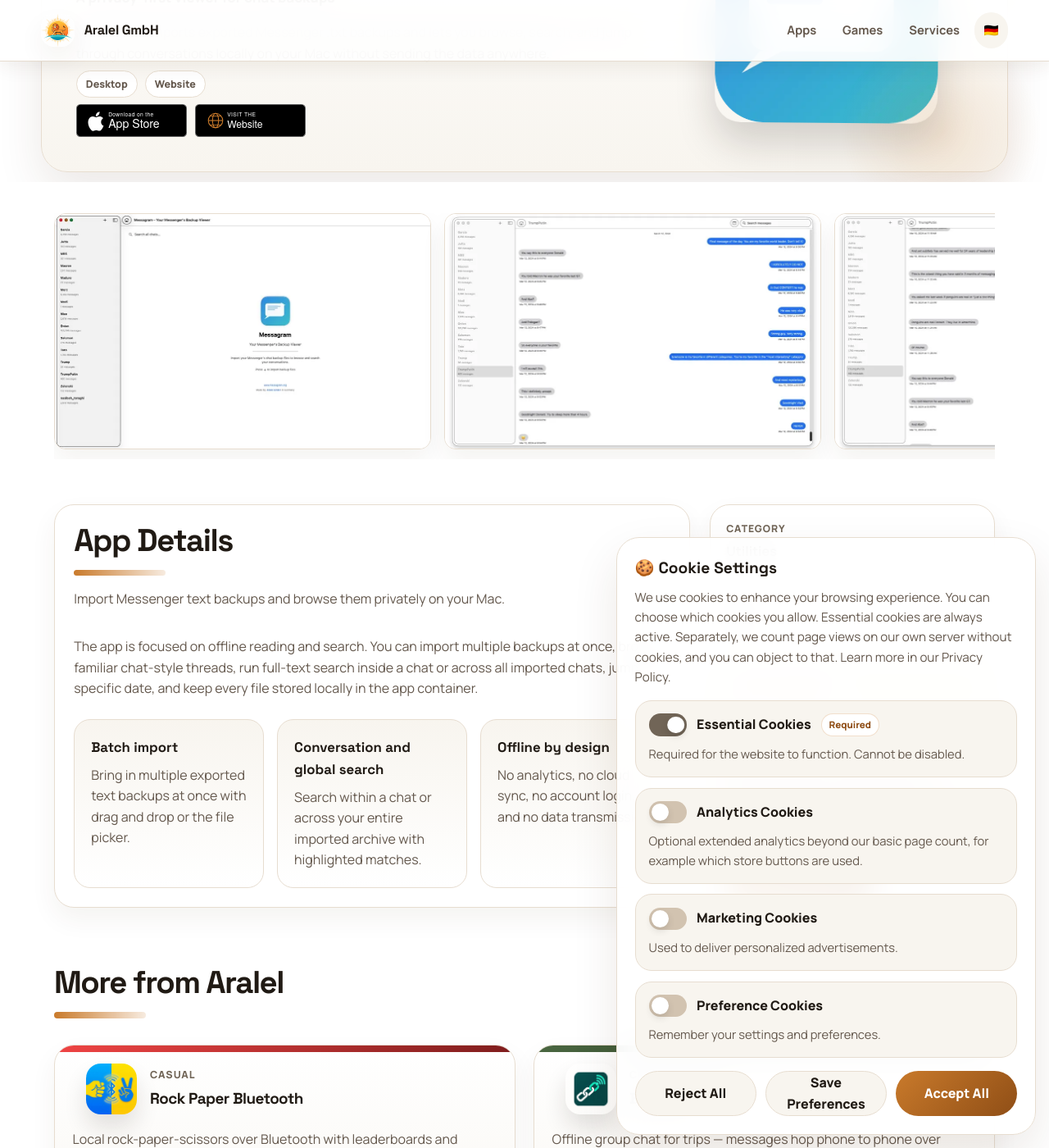
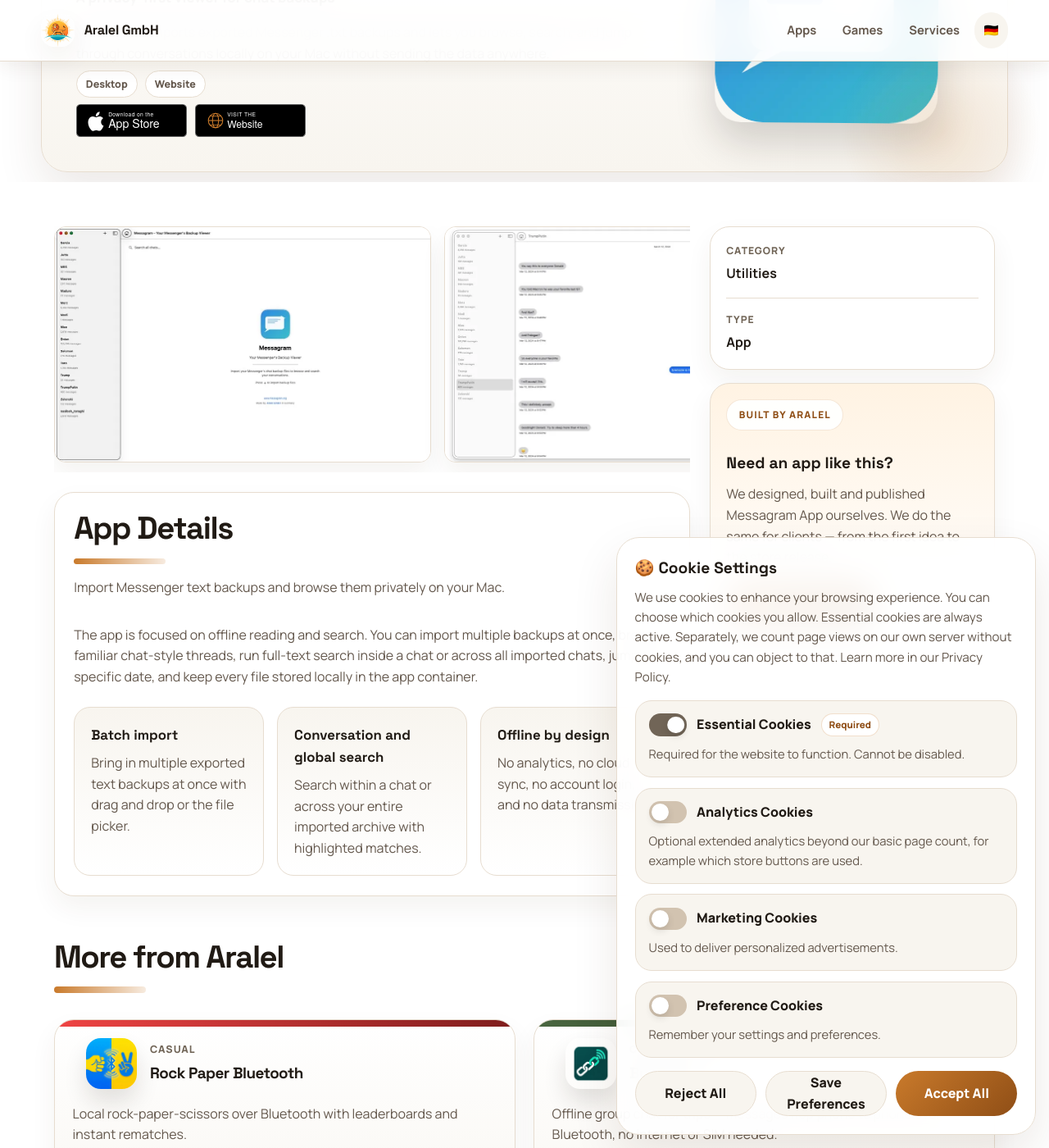
Before and after one commit to aralel/www, a Jekyll site: the page built from apps/messagram-app_en.html, in a window 1280 px wide and 1400 px high, scrolled down 349 px. Shown: the whole window at 82% size. Built offline with Jekyll 4.4.1, drawn with Linux system fonts in a browser that asks for light colours.

Commit message:
feat: restructure product page layout to position screenshots beside the sidebar and enhance responsiveness

```diff
--- a/_layouts/product.html
+++ b/_layouts/product.html
@@ -150,6 +150,9 @@
     </div>
   </section>
 
+  <section class="detail-content">
+    {% comment %} Left column: screenshots, then the description. The sidebar sits beside both, starting at the top. {% endcomment %}
+    <div class="detail-left">
       {% if store_listing.screenshots.size > 0 %}
         <section class="screenshot-gallery" aria-label="{{ t.common.screenshotsTitle }}">
           <ul class="screenshot-strip" tabindex="0">
@@ -162,8 +165,6 @@
           </ul>
         </section>
       {% endif %}
-
-  <section class="detail-content">
       <div class="detail-main-column">
         <div class="section-title-container">
           <h2 class="section-title">{{ copy.detailLabel }}</h2>
@@ -182,6 +183,7 @@
               <p>{{ highlight.text }}</p>
             </article>
           {% endfor %}
+        </div>
       </div>
     </div>
 
--- a/styles.css
+++ b/styles.css
@@ -3966,3 +3966,36 @@
     outline: 3px solid var(--brand);
     outline-offset: 2px;
 }
+
+/* ── Product page: screenshots share the left column, the sidebar starts beside them ── */
+.detail-left {
+    min-width: 0;
+    display: grid;
+    /* minmax(0, ...) so the screenshot strip scrolls inside the column instead of widening it. */
+    grid-template-columns: minmax(0, 1fr);
+    gap: 1.5rem;
+    align-content: start;
+}
+
+.detail-left .screenshot-gallery {
+    width: auto;
+    margin: 0;
+    padding: 0;
+}
+
+/* Single column: the wrapper disappears and the gallery stacks above the description as before. */
+@media (max-width: 1080px) {
+    .detail-left {
+        display: contents;
+    }
+
+    .detail-content {
+        grid-template-columns: minmax(0, 1fr);
+    }
+}
+
+@media (max-width: 640px) {
+    .detail-left .screenshot-gallery {
+        margin-inline: -1rem;
+    }
+}
```
Also changed, not shown: PLAN.md (+6 -0 lines). Lines whose indentation alone changed are shown as unchanged.
